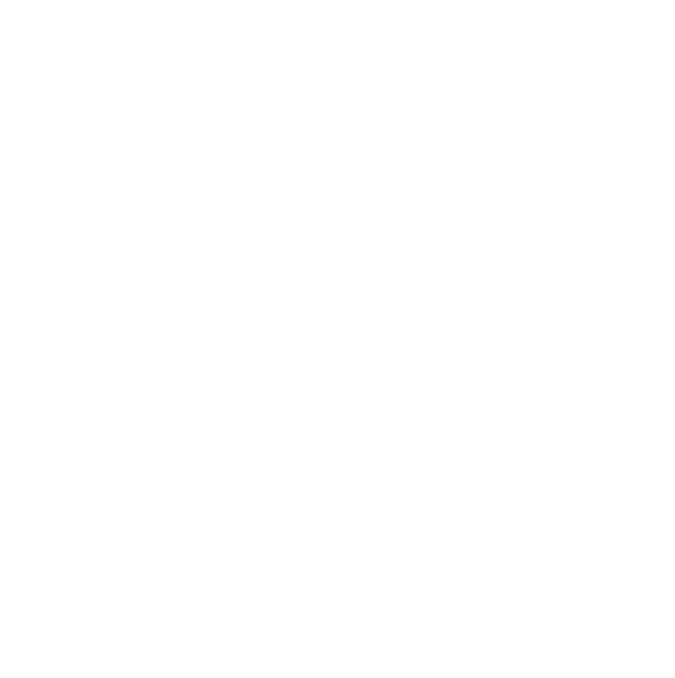
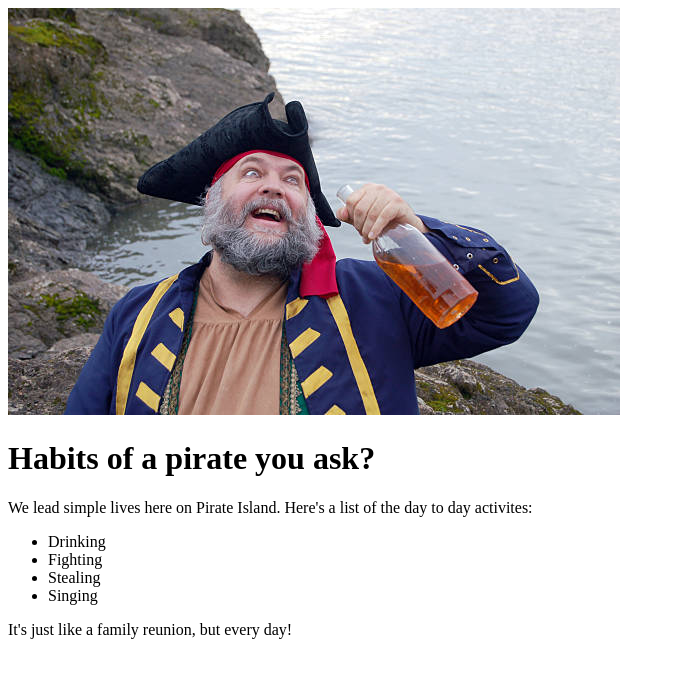
Before and after one commit to 3ntomasino/pirateisland, a plain HTML site: page activities.html in a window 1280 px wide. Shown: the whole page, without its empty margins (0-675 px from the left). Drawn offline with Linux system fonts and the light colour scheme.

Commit message:
add activities, drunkpirate img, edit index link

```diff
--- a/accommodations.html
+++ b/accommodations.html
@@ -1,6 +1,7 @@
 <!DOCTYPE html>
 <html>
   <head>
+    <link href="css/styles.css" rel="stylesheet" type="text/css">
     <title>Where you will be staying at Pirate Isalnd</title>
   </head>
   <body>
--- a/activities.html
+++ b/activities.html
@@ -0,0 +1,19 @@
+<!DOCTYPE html>
+<html>
+  <head>
+    <link href="css/styles.css" rel="stylesheet" type="text/css">
+    <title>What will you be doing on Pirate Island?</title>
+  </head>
+  <body>
+    <img src="img/drunkpirate.jpg" alt="An image of a drunk pirate">
+    <h1>Habits of a pirate you ask?</h1>
+    <p>We lead simple lives here on Pirate Island. Here's a list of the day to day activites:</p>
+      <ul>
+        <li>Drinking</li>
+        <li>Fighting</li>
+        <li>Stealing</li>
+        <li>Singing</li>
+      </ul>
+    <p>It's just like a family reunion, but every day!</p>
+  </body>
+</html>
```
Also changed, not shown: index.html (+1 -1 lines), img/drunkpirate.jpg (added).
